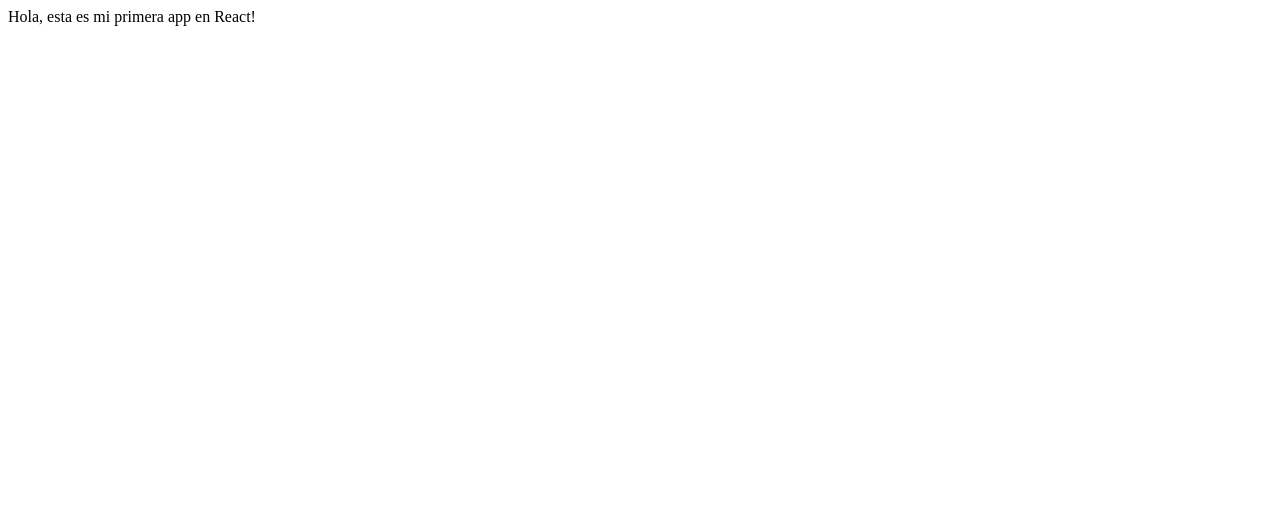
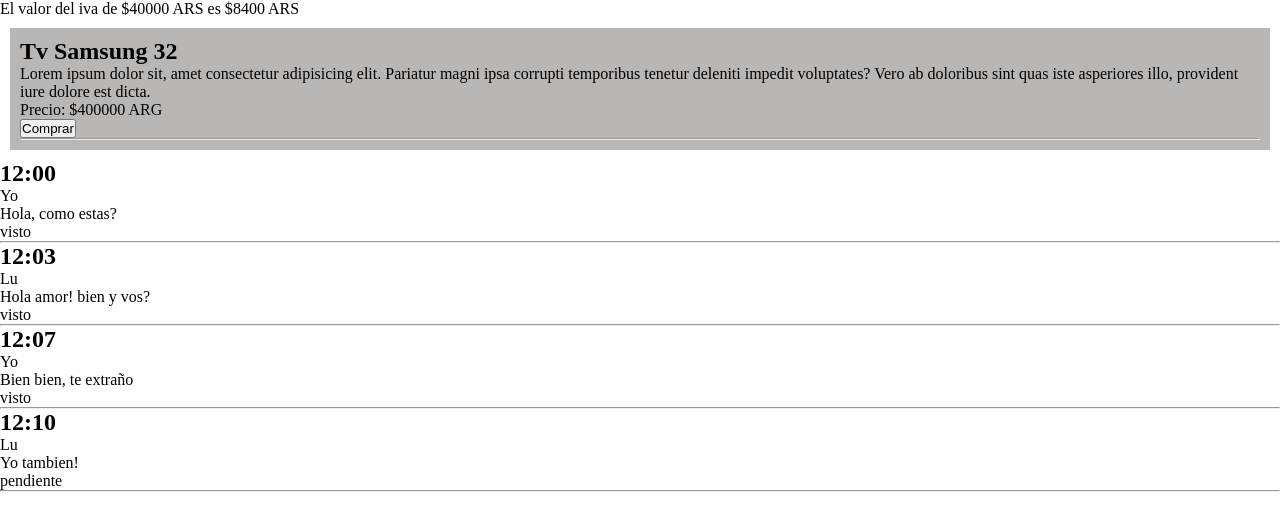
Before and after one commit to damianprida/Clase-20-react, a React (Vite) app: page / in a window 1280 px wide. Shown: the top 530 px of the page. Built offline with nearby package versions, Linux system fonts and the light colour scheme.

Commit message:
React plus

```diff
--- a/src/App.jsx
+++ b/src/App.jsx
@@ -1,7 +1,43 @@
 import React from 'react'
+import "./index.css"
+import ProductCard from './Components/ProductCard/ProductCard'
+import Message from './Components/Message/Message'
 
 export default function App() {
+
+  let precio = 40000
   return (
-    <div>Hola, esta es mi primera app en React!</div>
+    <div>
+      <div>
+        El valor del iva de ${precio} ARS es ${precio * 0.21} ARS
+      </div>
+      <ProductCard/>
+      <div>
+        <Message
+          fecha={"12:00"}
+          autor={"Yo"}
+          contenido={"Hola, como estas?"}
+          estatus_envio={"visto"}
+          />
+        <Message
+          fecha={"12:03"}
+          autor={"Lu"}
+          contenido={"Hola amor! bien y vos?"}
+          estatus_envio={"visto"}
+          />
+        <Message
+          fecha={"12:07"}
+          autor={"Yo"}
+          contenido={"Bien bien, te extraño"}
+          estatus_envio={"visto"}
+          />
+        <Message
+          fecha={"12:10"}
+          autor={"Lu"}
+          contenido={"Yo tambien!"}
+          estatus_envio={"pendiente"}
+          />
+      </div>
+    </div>
   )
 }
--- /dev/null
+++ b/src/Components/Message/Message.jsx
@@ -0,0 +1,12 @@
+function Message(propiedades){
+    return (
+        <div>
+            <h2>{propiedades.fecha}</h2>
+            <p>{propiedades.autor}</p>
+            <div>{propiedades.contenido}</div>
+            <div>{propiedades.estatus_envio}</div>
+            <hr />
+        </div>
+    )
+}
+export default Message
--- /dev/null
+++ b/src/Components/ProductCard/ProductCard.css
@@ -0,0 +1,7 @@
+
+.product-card{
+    border: 1px solidcolor #ccc;
+    padding: 10px;
+    margin: 10px;
+    background-color: rgb(185, 182, 182);
+}
--- /dev/null
+++ b/src/Components/ProductCard/ProductCard.jsx
@@ -0,0 +1,20 @@
+import "./ProductCard.css"
+
+function ProductCard(propiedades) {
+    console.log("las propiedades de product card son:", propiedades)
+    const product = {
+        title: "Tv Samsung 32",
+        price: 400000,
+        description: "Lorem ipsum dolor sit, amet consectetur adipisicing elit. Pariatur magni ipsa corrupti temporibus tenetur deleniti impedit voluptates? Vero ab doloribus sint quas iste asperiores illo, provident iure dolore est dicta."
+    }
+    return (
+        <div className="product-card">
+            <h2>{product.title}</h2>
+            <p>{product.description}</p>
+            <div>Precio: ${product.price} ARG</div>
+            <button>Comprar</button>
+            <hr />
+        </div>
+    )
+}
+export default ProductCard
--- /dev/null
+++ b/src/index.css
@@ -0,0 +1,5 @@
+*{
+    margin: 0;
+    padding: 0;
+    box-sizing: border-box;
+}
```
